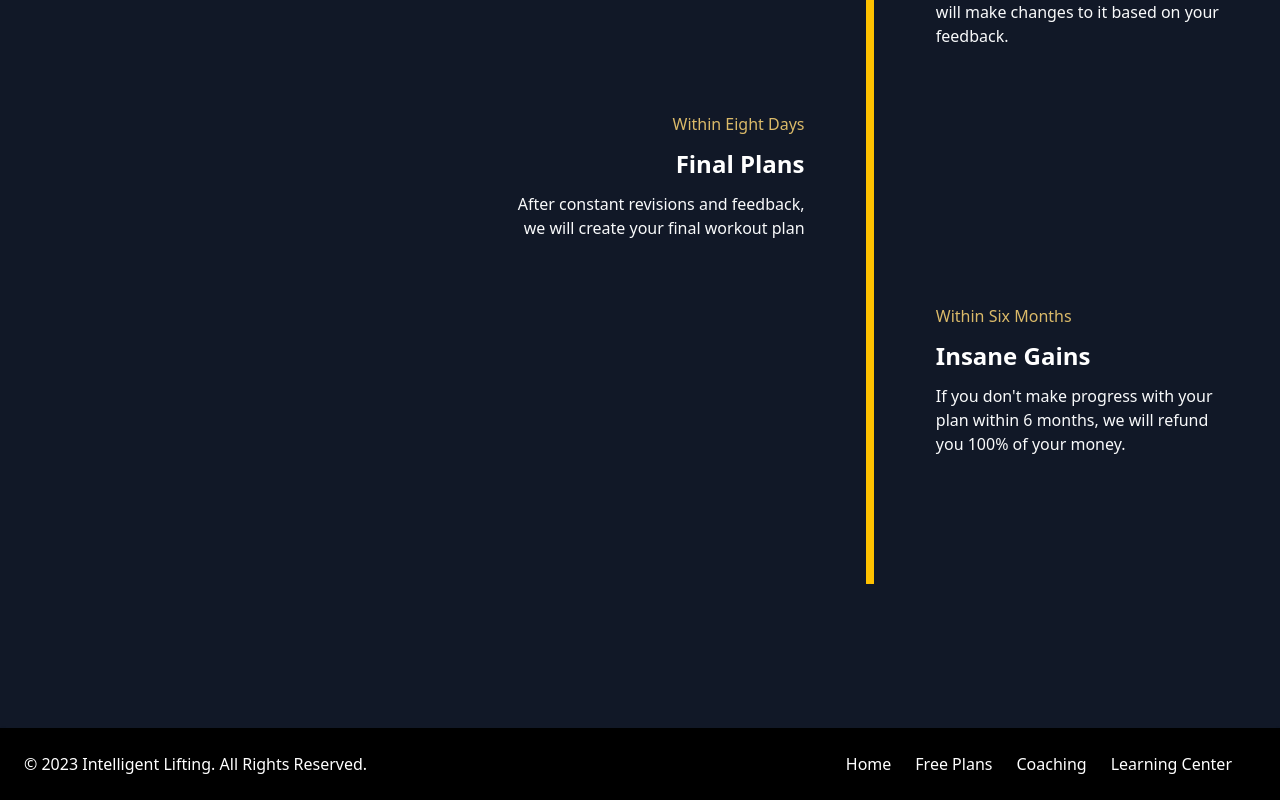
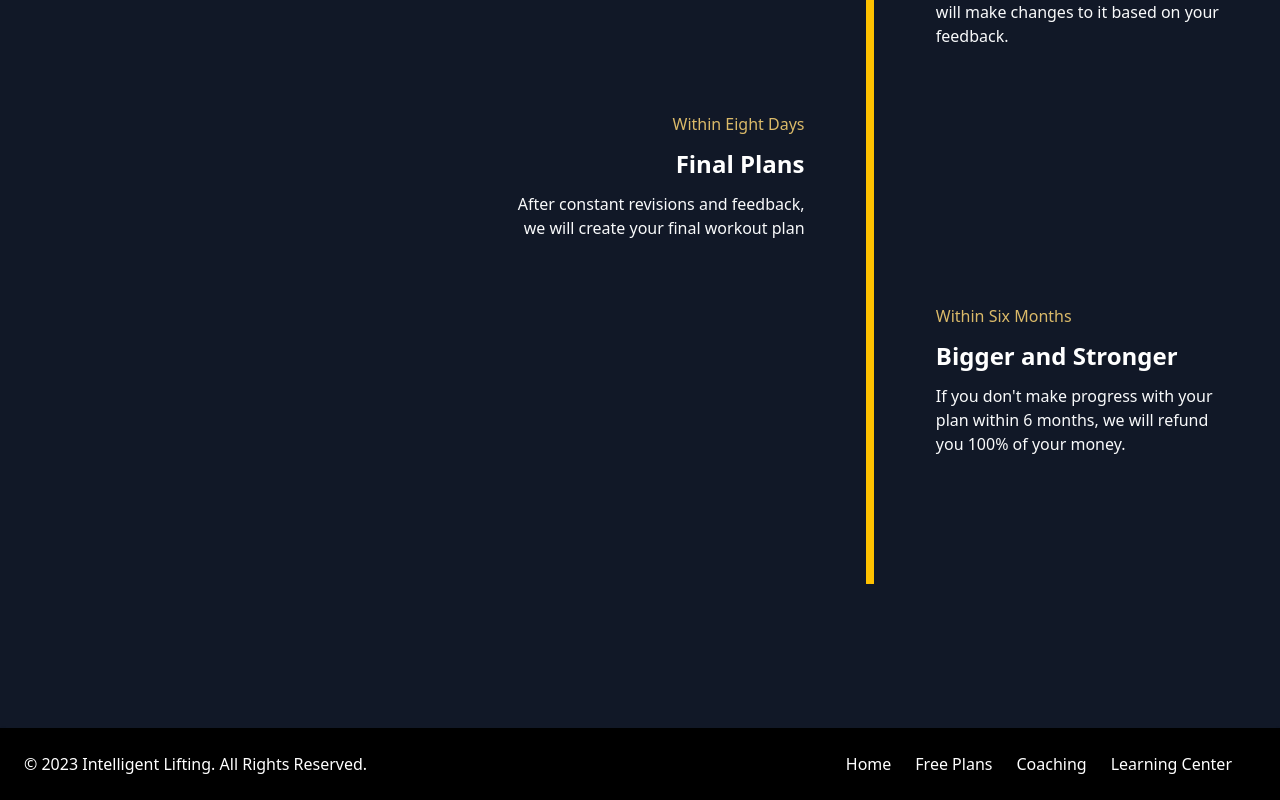
Before and after one commit to jburanpuri/IntelligentLifting, a Next.js app: page /custom in a window 1280 px wide. Shown: the part 2353-3153 px from the top of the page. Built offline with nearby package versions, Linux system fonts and the light colour scheme.

Commit message:
updated wording

```diff
--- a/pages/custom.js
+++ b/pages/custom.js
@@ -150,7 +150,7 @@ export default function Custom() {
               <div className="order-1 w-5/12" />
               <div className="order-1  w-5/12 px-1 py-4">
                 <p className="mb-3 text-base text-primary">Within Six Months</p>
-                <h4 className="mb-3 font-bold  text-lg md:text-2xl text-left">Insane Gains</h4>
+                <h4 className="mb-3 font-bold  text-lg md:text-2xl text-left">Bigger and Stronger</h4>
                 <p className="text-sm md:text-base leading-snug text-gray-50 text-opacity-100">
                   If you don't make progress with your plan within 6 months, we will refund you 100% of your money.
                 </p>
```
